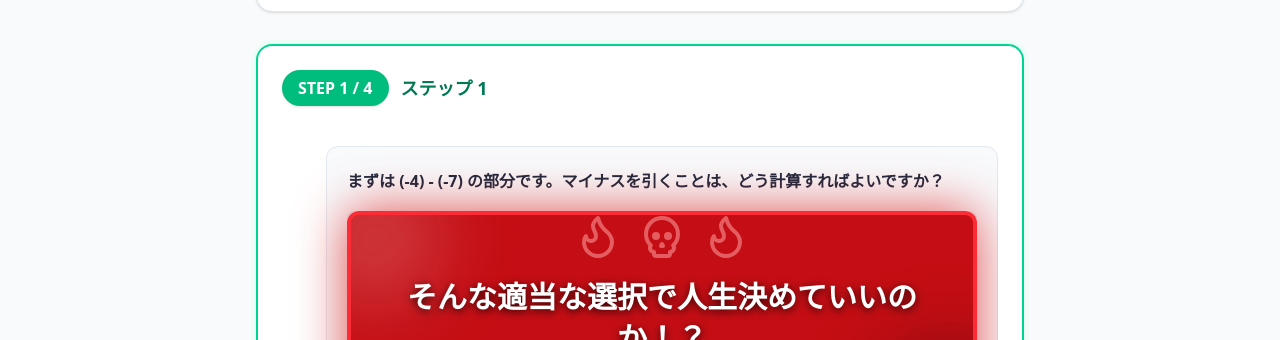
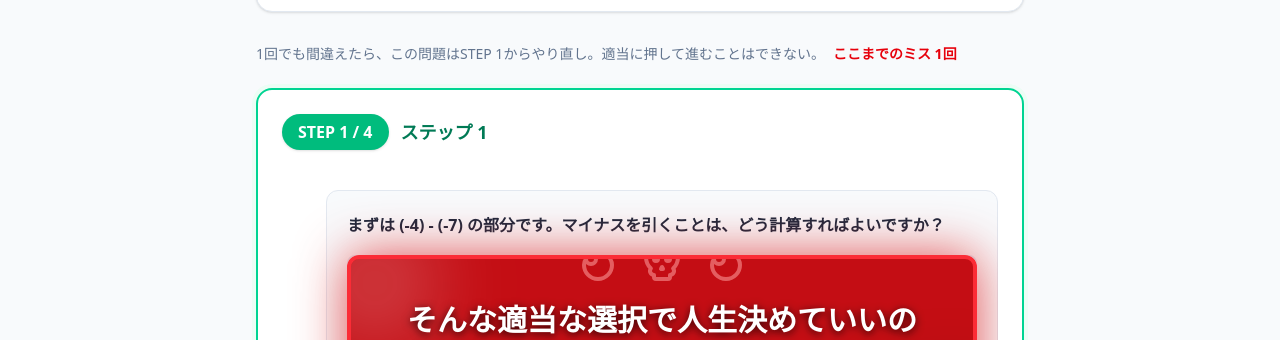
Before and after one commit to kaitoinoue0921/tochimasu, a Next.js app: page /tochimasu/r3/q1/1 in a window 1280 px wide. Both pictures are taken after a click on the button "ゼロにする". Shown: the part 460-800 px from the top of the page. Built offline with nearby package versions, Linux system fonts and the light colour scheme.

Commit message:
間違えたらSTEP 1からやり直し・ミス回数を記録しLINE報告に表示
Co-Authored-By: Claude Opus 5.5 <noreply@anthropic.com>

```diff
--- a/src/components/StepLayout.tsx
+++ b/src/components/StepLayout.tsx
@@ -43,7 +43,12 @@ export function StepLayout({ title, knowledge, questionText, steps, progressKey
     selectedAnswer?: string;
     lockUntil?: number; // timestamp for penalty
     scoldingMessage?: string;
+    misses?: number; // このステップで間違えた回数
   }>>({});
+  // この問題を通してのミス回数（やり直しても消えない。報告に出す）
+  const [totalMisses, setTotalMisses] = useState(0);
+  const [resetNotice, setResetNotice] = useState(false);
+  const [restartAt, setRestartAt] = useState<number | null>(null);
   const [now, setNow] = useState(Date.now());
   // 選択肢は開くたび・やり直すたびに並び替える（正解の位置を覚えて押せないように）
   // SSRとの不一致を避けるため、マウント後に並び替える
@@ -57,6 +62,14 @@ export function StepLayout({ title, knowledge, questionText, steps, progressKey
   };
   // eslint-disable-next-line react-hooks/exhaustive-deps
   useEffect(shuffleOptions, []);
+
+  // ロック明けにやり直し（ページ移動時はタイマーごと消える）
+  useEffect(() => {
+    if (restartAt === null) return;
+    const t = setTimeout(() => { setRestartAt(null); restartFromTop(); }, Math.max(0, restartAt - Date.now()));
+    return () => clearTimeout(t);
+    // eslint-disable-next-line react-hooks/exhaustive-deps
+  }, [restartAt]);
 
   // Timer loop for updating the penalty countdown
   useEffect(() => {
@@ -73,7 +86,18 @@ export function StepLayout({ title, knowledge, questionText, steps, progressKey
   const reset = () => {
     setCurrentStep(0);
     setStepStates({});
+    setTotalMisses(0);
+    setResetNotice(false);
     shuffleOptions();
+  };
+
+  // 間違えたら、この問題をSTEP 1からやり直し（消去法で進めないように）
+  const restartFromTop = () => {
+    setCurrentStep(0);
+    setStepStates({});
+    setResetNotice(true);
+    shuffleOptions();
+    window.scrollTo({ top: 0, behavior: 'smooth' });
   };
 
   const scoldingMessages = [
@@ -130,7 +154,7 @@ export function StepLayout({ title, knowledge, questionText, steps, progressKey
         if (isAllComplete) {
           try {
             const completed = JSON.parse(localStorage.getItem('tochimasu_completed') || '{}');
-            completed[progressKey ?? title] = { date: new Date().toISOString() };
+            completed[progressKey ?? title] = { date: new Date().toISOString(), misses: totalMisses };
             localStorage.setItem('tochimasu_completed', JSON.stringify(completed));
           } catch(e) {}
         }
@@ -138,22 +162,32 @@ export function StepLayout({ title, knowledge, questionText, steps, progressKey
         return nextState;
       });
     } else {
-      // 不正解の場合は5秒間のペナルティと激しい罵倒メッセージ
-      const randomScolding = scoldingMessages[Math.floor(Math.random() * scoldingMessages.length)];
+      // 不正解: 5秒のペナルティ＋罵倒。選択肢は並び替え直す。
+      // ロック明けにSTEP 1からやり直し
+      const misses = (currentState.misses ?? 0) + 1;
+      setTotalMisses((n) => n + 1);
+      const step = steps.find((s) => s.id === stepId);
+      if (step?.quiz?.options) {
+        setOptionOrder((prev) => ({ ...prev, [stepId]: shuffled(step.quiz!.options!) }));
+      }
+      const randomScolding = scoldingMessages[Math.floor(Math.random() * scoldingMessages.length)] + '\nSTEP 1からやり直しだ！！';
       setStepStates((prev) => ({
         ...prev,
         [stepId]: {
           isCorrect: false,
-          selectedAnswer: option,
+          selectedAnswer: undefined, // どれを間違えたかは残さない（消去法防止）
           lockUntil: Date.now() + 5000,
-          scoldingMessage: randomScolding
+          scoldingMessage: randomScolding,
+          misses,
         }
       }));
+      setRestartAt(Date.now() + 5000);
     }
   };
 
   const isAllComplete = steps.every(s => stepStates[s.id]?.isCorrect);
-  const shareText = encodeURIComponent(`🔥【とちます！】\n「${title}」の特訓をクリアしました！\n\n#とちマス #栃木県公立入試`);
+  const missText = totalMisses === 0 ? 'ノーミス' : `ミス${totalMisses}回`;
+  const shareText = encodeURIComponent(`🔥【とちます！】\n「${title}」の特訓をクリアしました！（${missText}）\n\n#とちマス #栃木県公立入試`);
 
   return (
     <div className="space-y-8 max-w-3xl mx-auto">
@@ -196,6 +230,15 @@ export function StepLayout({ title, knowledge, questionText, steps, progressKey
       </div>
 
       <div className="space-y-6">
+        <p className="text-sm text-slate-500 dark:text-slate-400">
+          1回でも間違えたら、この問題はSTEP 1からやり直し。適当に押して進むことはできない。
+          {totalMisses > 0 && <span className="ml-2 font-bold text-red-600 dark:text-red-400">ここまでのミス {totalMisses}回</span>}
+        </p>
+        {resetNotice && currentStep === 0 && (
+          <div className="p-4 rounded-xl border-2 border-red-400 bg-red-50 dark:bg-red-950/40 text-red-800 dark:text-red-200 font-bold">
+            間違えたので最初からやり直し。今度は紙に書いて考えてから選ぶこと。
+          </div>
+        )}
         <AnimatePresence initial={false}>
           {steps.slice(0, currentStep + 1).map((step, index) => {
             const isLatest = index === currentStep;
@@ -359,7 +402,7 @@ export function StepLayout({ title, knowledge, questionText, steps, progressKey
               全ステップ クリア！！
             </h2>
             <p className="text-emerald-600 dark:text-emerald-300 font-medium">
-              よく頑張りました。この調子でどんどん解いていこう！
+              {totalMisses === 0 ? 'ノーミスでクリア。この調子でどんどん解いていこう！' : `ミス${totalMisses}回。次はノーミスを目指そう。`}
             </p>
 
             <div className="pt-6 border-t border-emerald-200 dark:border-emerald-800">
```
